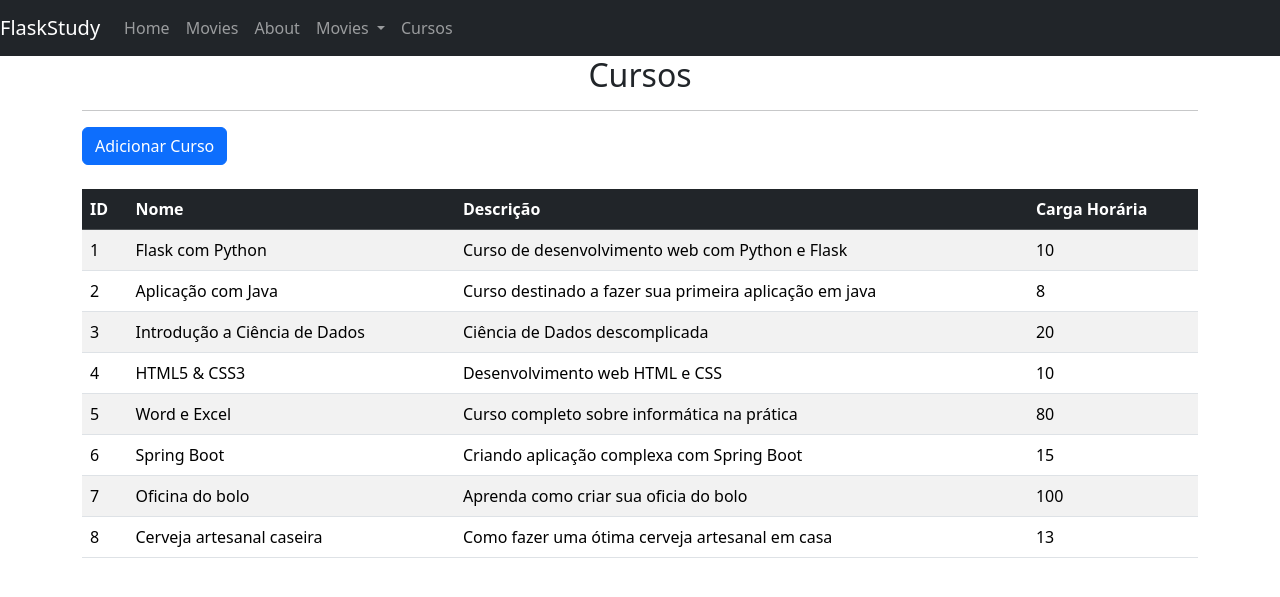
After one commit to matsa0/learning-flask, a Flask app: page /cursos in a window 1280 px wide. The commit adds this page. Shown: the top 597 px of the page. Run offline with Flask 3, Linux system fonts and the light colour scheme.

Commit message:
Adicionando cursos ao banco de dados dinamicamente

```diff
--- a/app.py
+++ b/app.py
@@ -1,14 +1,31 @@
-from flask import Flask, render_template, request
+from flask import Flask, render_template, request, redirect, url_for
 import urllib.request, json
+from flask_sqlalchemy import SQLAlchemy
 
 #criando a aplicação Flask
 app = Flask(__name__)
 
-
-#criando a rota principal para rodar a aplicação
 frutas = []
 registros = []
 
+
+app.config['SQLALCHEMY_DATABASE_URI'] = 'sqlite:///dbCurso.sqlite3'
+db = SQLAlchemy(app)
+
+class cursos(db.Model):
+    id = db.Column(db.Integer,  primary_key=True, autoincrement=True)
+    nome = db.Column(db.String(50))
+    descricao = db.Column(db.String(100))
+    carga_horaria = db.Column(db.Integer)
+
+    #construtor para cursos
+    def __init__(self, nome, descricao, carga_horaria):
+        self.nome = nome
+        self.descricao = descricao
+        self.carga_horaria = carga_horaria
+
+
+#criando a rota principal para rodar a aplicação
 @app.route('/', methods=["GET", "POST"]) #aceita solicitações GET e POST
 def main():
     if request.method == "POST": #verifica se a requsição feita é do tipo POST, ou seja, se o usuário submeteu o formulário
@@ -29,8 +46,6 @@ def sobre():
     if request.method == "POST":
         if request.form.get("aluno") and request.form.get("nota"):
             registros.append({"aluno": request.form.get("aluno"), "nota": request.form.get("nota")})
-
-
 
     return render_template("sobre.html", registros=registros)
 
@@ -57,16 +72,30 @@ def filmes(parameter):
     return render_template("filmes.html", filmes=jsonData['results'])#os dados estão dentro dos "results"
 
 
-@app.route('/filmesJson', methods=["GET", "POST"])
-def filmesJson():
-    url = "http://api.themoviedb.org/3/discover/movie?sort_by=popularity.desc&api_key=3a3e0df066e2569710e9564721db87a8" #url da api
-    response = urllib.request.urlopen(url) #requisição da api
-
-    data = response.read() #leitura dos dados
-    jsonData = json.loads(data) #conversão para json
-
-    return jsonData['results']
+@app.route('/cursos', methods=["GET", "POST"])
+def lista_cursos():
+    return render_template("cursos.html", cursos=cursos.query.all()) #query.all() retorna uma lista com todos os registros da tabela cursos
 
 
+@app.route('/cria_curso', methods=["GET", "POST"])
+def cria_curso():
+    nome = request.form.get("nome")
+    descricao = request.form.get("descricao")
+    ch = request.form.get("ch")
+
+    if request.method == "POST":
+        curso = cursos(nome, descricao, ch) #chama a função do construtor
+        db.session.add(curso) #adiciona o curso ao banco de dados
+        db.session.commit() #salvando os valores
+        return redirect(url_for('lista_cursos'))
+
+    return render_template("novo_curso.html")
+
+
+
+
+#ao ser executado
 if __name__ == "__main__":
+    with app.app_context(): #garante que a operação ocorra corretamente dentro do contexto da aplicação
+        db.create_all() #crie o database
     app.run(debug=True) #rodar a aplicação com debug=true e invés de utilizar 'flask run', 'pyhton3 app.py'
--- a/templates/base.html
+++ b/templates/base.html
@@ -26,9 +26,6 @@
             <li class="nav-item">
               <a class="nav-link" href="{{url_for('sobre')}}">About</a>
             </li>
-            <li class="nav-item">
-              <a class="nav-link" href="{{url_for('filmesJson')}}">Json</a>
-            </li>
             <li class="nav-item dropdown">
               <a class="nav-link dropdown-toggle" href="#" id="navbarDropdown" role="button" data-bs-toggle="dropdown" aria-expanded="false">
                 Movies
@@ -41,6 +38,9 @@
                 <li><hr class="dropdown-divider"></li>
                 <li><a class="dropdown-item" href="{{url_for('filmes', parameter='tom_cruise')}}">Tom Cruise</a></li>
               </ul>
+              <li class="nav-item">
+                <a class="nav-link" href="{{url_for('lista_cursos')}}">Cursos</a>
+              </li>
             </li>
           </ul>
         </div>
--- /dev/null
+++ b/templates/cursos.html
@@ -0,0 +1,27 @@
+{%extends 'base.html'%}
+{%block conteudo%}
+<h2 style="text-align: center;">Cursos</h2>
+<hr>
+<a  href="{{url_for('cria_curso')}}" class="btn btn-primary">Adicionar Curso</a>
+<br><br>
+<table class="table table-striped ">
+    <thead>
+        <tr class="table-dark">
+          <th scope="col">ID</th>
+          <th scope="col">Nome</th>
+          <th scope="col">Descrição</th>
+          <th scope="col">Carga Horária</th>
+        </tr>
+    </thead>
+    <tbody>
+        {%for curso in cursos%}
+            <tr>
+                <td>{{curso.id}}</td>
+                <td>{{curso.nome}}</td>
+                <td>{{curso.descricao}}</td>
+                <td>{{curso.carga_horaria}}</td>
+            </tr>
+        {%endfor%}
+      </tbody>
+</table>
+{%endblock conteudo%}
```
Also changed, not shown: templates/novo_curso.html (added, +16 -0 lines), instance/dbCurso.sqlite3 (added), 1 other file.
